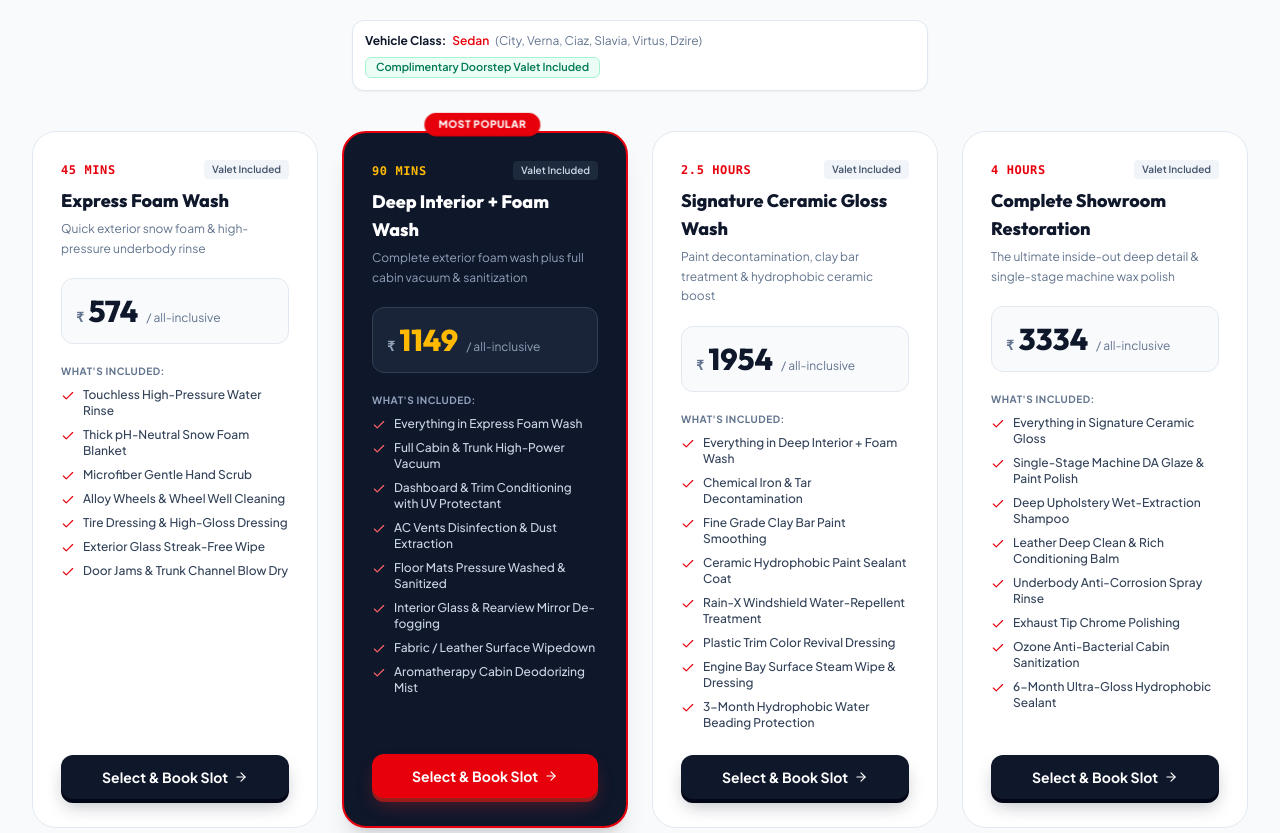
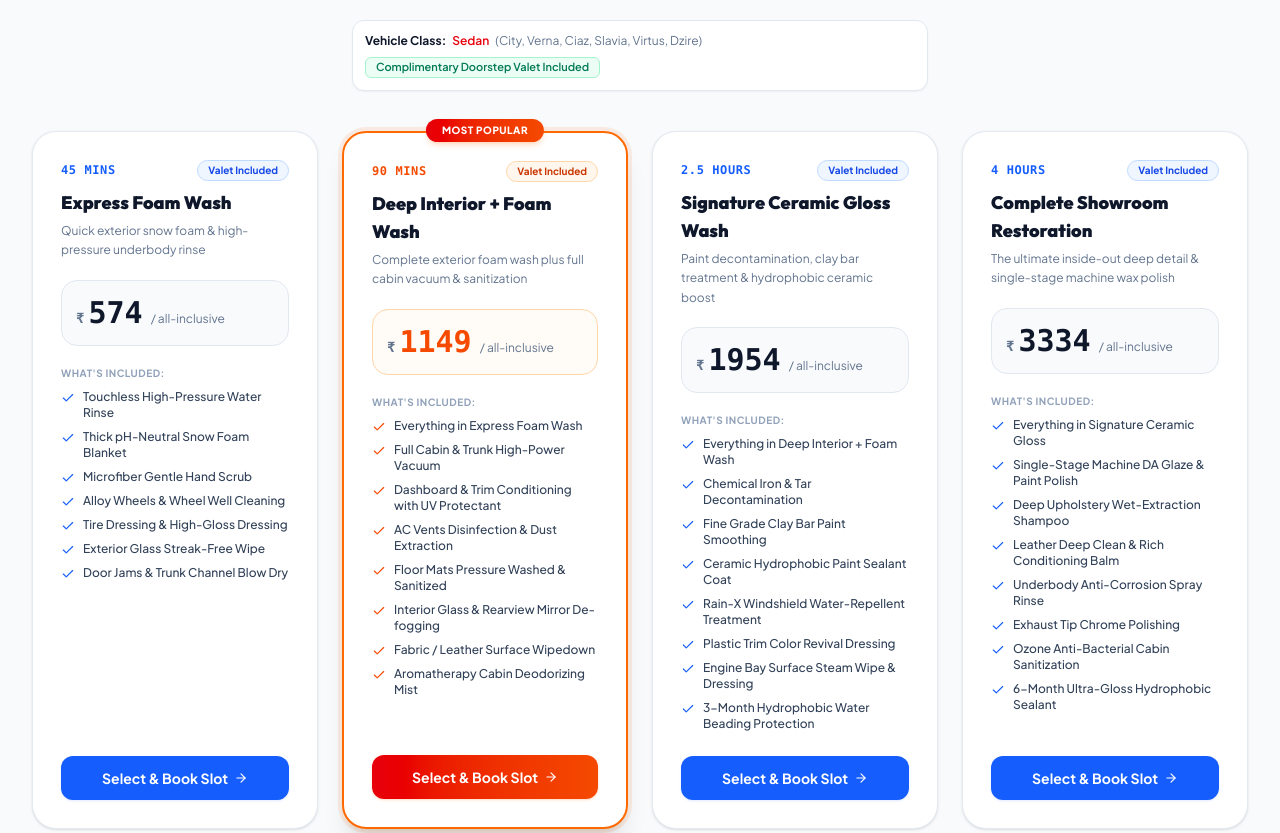
Before and after one commit to naveenkumar-k-arch/SRI-THIRUMALA-FOAM-WASH, a React (Vite) app: page / in a window 1280 px wide. Shown: the part 5520-6353 px from the top of the page. Built offline with nearby package versions, Linux system fonts and the light colour scheme; no server answers.

Commit message:
feat: complete website UI/UX harmonization into bright Orange, Red, Blue, and Pure White brand palette

```diff
--- a/src/App.tsx
+++ b/src/App.tsx
@@ -230,11 +230,11 @@ export function App() {
       return null;
     }
     return (
-      <div className="min-h-screen bg-[#030712]">
+      <div className="min-h-screen bg-slate-50 text-slate-900 font-sans">
         <Suspense
           fallback={
-            <div className="min-h-screen bg-[#030712] flex items-center justify-center text-slate-400 font-mono text-xs">
-              <div className="w-6 h-6 border-2 border-red-500 border-t-transparent rounded-full animate-spin mr-3" />
+            <div className="min-h-screen bg-slate-50 flex items-center justify-center text-slate-700 font-sans text-xs">
+              <div className="w-8 h-8 border-3 border-orange-500 border-t-transparent rounded-full animate-spin mr-3" />
               Loading Booking Engine...
             </div>
           }
--- a/src/components/LocationContact.tsx
+++ b/src/components/LocationContact.tsx
@@ -22,38 +22,40 @@ export const LocationContact: React.FC<LocationContactProps> = ({ onOpenBooking
 
       <div className="max-w-7xl mx-auto px-4 sm:px-6 lg:px-8 relative z-10">
 
-        {/* FINAL PROMPT CTA CARD */}
-        <div className="mb-14 sm:mb-16 rounded-2xl sm:rounded-3xl bg-slate-900 text-white p-7 sm:p-12 shadow-lg border border-slate-800 relative overflow-hidden text-center">
+        {/* FINAL PROMPT CTA CARD (Bright Clean Orange / Red / Blue / White) */}
+        <div className="mb-14 sm:mb-16 rounded-2xl sm:rounded-3xl bg-gradient-to-br from-white via-orange-50/30 to-blue-50/30 text-slate-900 p-7 sm:p-12 shadow-xl border-2 border-orange-200/90 relative overflow-hidden text-center">
 
           <div className="relative z-10 max-w-3xl mx-auto">
-            <div className="inline-flex items-center gap-1.5 px-3 py-1 rounded-full bg-slate-800 border border-slate-700 text-red-400 text-xs font-semibold tracking-wide mb-3">
-              <ShieldCheck className="w-3.5 h-3.5" />
-              <span>DOORSTEP DETAILING SERVICE</span>
+            <div className="inline-flex items-center gap-1.5 px-3.5 py-1 rounded-full bg-blue-50 border border-blue-200 text-blue-700 text-xs font-bold tracking-wide mb-3">
+              <ShieldCheck className="w-3.5 h-3.5 text-blue-600" />
+              <span>DOORSTEP DETAILING SERVICE • KARPUR STUDIO</span>
             </div>
 
-            <h2 className="text-2xl sm:text-4xl md:text-5xl font-extrabold tracking-tight font-['Outfit'] uppercase leading-tight mb-3">
+            <h2 className="text-2xl sm:text-4xl md:text-5xl font-black tracking-tight font-['Outfit'] uppercase leading-tight mb-3 text-slate-900">
               Your Vehicle Deserves <br />
-              <span className="text-red-500">A Proper Foam Wash.</span>
+              <span className="text-transparent bg-clip-text bg-gradient-to-r from-red-600 via-orange-600 to-amber-500">
+                A Proper Foam Wash.
+              </span>
             </h2>
 
-            <p className="text-slate-300 text-xs sm:text-base font-normal max-w-xl mx-auto mb-6">
+            <p className="text-slate-600 text-xs sm:text-base font-medium max-w-xl mx-auto mb-6">
               Reserve your slot today. We'll pick it up, wash it with dense active snow foam, and deliver it back showroom clean.
             </p>
 
             <div className="flex flex-wrap items-center justify-center gap-3">
               <button
                 onClick={onOpenBooking}
-                className="w-full sm:w-auto px-7 py-3.5 bg-red-600 hover:bg-red-700 text-white font-bold text-sm rounded-xl shadow-sm transition-all cursor-pointer flex items-center justify-center gap-2 hover:shadow-md"
+                className="w-full sm:w-auto px-7 py-3.5 bg-gradient-to-r from-red-600 to-orange-600 hover:from-red-500 hover:to-orange-500 text-white font-black text-sm rounded-2xl shadow-md shadow-orange-500/20 transition-all cursor-pointer flex items-center justify-center gap-2"
               >
-                <Calendar className="w-4 h-4 text-red-200" />
+                <Calendar className="w-4 h-4 text-white" />
                 <span>BOOK A WASH</span>
               </button>
 
               <a
                 href={`tel:${COMPANY_INFO.phone}`}
-                className="w-full sm:w-auto px-6 py-3.5 bg-slate-800 hover:bg-slate-700 text-white font-bold text-sm rounded-xl border border-slate-700 transition-all flex items-center justify-center gap-2"
+                className="w-full sm:w-auto px-6 py-3.5 bg-blue-600 hover:bg-blue-500 text-white font-bold text-sm rounded-2xl shadow-md shadow-blue-600/20 transition-all flex items-center justify-center gap-2"
               >
-                <PhoneCall className="w-4 h-4 text-slate-300" />
+                <PhoneCall className="w-4 h-4 text-white" />
                 <span>CALL NOW</span>
               </a>
 
@@ -61,9 +63,9 @@ export const LocationContact: React.FC<LocationContactProps> = ({ onOpenBooking
                 href={COMPANY_INFO.googleMapsUrl}
                 target="_blank"
                 rel="noopener noreferrer"
-                className="w-full sm:w-auto px-6 py-3.5 bg-slate-800 hover:bg-slate-700 text-white font-bold text-sm rounded-xl border border-slate-700 transition-all flex items-center justify-center gap-2 cursor-pointer"
+                className="w-full sm:w-auto px-6 py-3.5 bg-white hover:bg-slate-100 text-slate-800 font-bold text-sm rounded-2xl border border-slate-200 shadow-sm transition-all flex items-center justify-center gap-2 cursor-pointer"
               >
-                <Navigation className="w-4 h-4 text-slate-300" />
+                <Navigation className="w-4 h-4 text-blue-600" />
                 <span>DIRECTIONS</span>
               </a>
             </div>
--- a/src/components/ServicesPricing.tsx
+++ b/src/components/ServicesPricing.tsx
@@ -105,56 +105,56 @@ export const ServicesPricing: React.FC<ServicesPricingProps> = ({ onSelectServic
             return (
               <div
                 key={pkg.id}
-                className={`relative rounded-2xl sm:rounded-3xl p-6 sm:p-7 flex flex-col justify-between cursor-default ${
+                className={`relative rounded-2xl sm:rounded-3xl p-6 sm:p-7 flex flex-col justify-between cursor-default transition-all duration-200 ${
                   isPopular
-                    ? 'bg-slate-900 text-white border-2 border-red-600 shadow-xl card-3d-dark z-10'
-                    : 'bg-white border border-slate-200 text-slate-900 card-3d'
+                    ? 'bg-white text-slate-900 border-2 border-orange-500 shadow-xl ring-4 ring-orange-500/10 z-10'
+                    : 'bg-white border border-slate-200/90 text-slate-900 shadow-sm hover:shadow-md hover:border-blue-300'
                 }`}
               >
                 {/* Popular Badge */}
                 {isPopular && (
-                  <div className="absolute -top-3.5 left-1/2 -translate-x-1/2 px-3.5 py-1 rounded-full bg-red-600 text-white font-extrabold text-[10px] uppercase tracking-wider shadow-sm depth-pop">
+                  <div className="absolute -top-3.5 left-1/2 -translate-x-1/2 px-4 py-1 rounded-full bg-gradient-to-r from-red-600 to-orange-600 text-white font-black text-[10px] uppercase tracking-wider shadow-md shadow-orange-500/20">
                     MOST POPULAR
                   </div>
                 )}
 
                 <div>
                   <div className="flex items-center justify-between mb-2">
-                    <span className={`text-xs font-bold uppercase tracking-wider font-mono ${isPopular ? 'text-amber-400' : 'text-red-600'}`}>
+                    <span className={`text-xs font-bold uppercase tracking-wider font-mono ${isPopular ? 'text-orange-600 font-black' : 'text-blue-600'}`}>
                       {pkg.duration}
                     </span>
-                    <span className={`text-[10px] font-semibold px-2 py-0.5 rounded ${isPopular ? 'bg-slate-800 text-slate-300' : 'bg-slate-100 text-slate-600'}`}>
+                    <span className={`text-[10px] font-bold px-2.5 py-0.5 rounded-full ${isPopular ? 'bg-orange-50 text-orange-700 border border-orange-200' : 'bg-blue-50 text-blue-700 border border-blue-200'}`}>
                       Valet Included
                     </span>
                   </div>
 
-                  <h3 className={`text-lg font-extrabold font-['Outfit'] mt-1 ${isPopular ? 'text-white' : 'text-slate-900'}`}>
+                  <h3 className="text-lg font-black font-['Outfit'] mt-1 text-slate-900">
                     {pkg.name}
                   </h3>
 
-                  <p className={`text-xs mt-1 min-h-[32px] leading-relaxed ${isPopular ? 'text-slate-400' : 'text-slate-500'}`}>
+                  <p className="text-xs mt-1 min-h-[32px] leading-relaxed text-slate-500">
                     {pkg.tagline}
                   </p>
 
                   {/* Price Block */}
-                  <div className={`my-5 p-3.5 rounded-xl border flex items-baseline gap-1 depth-pop ${
-                    isPopular ? 'bg-slate-800/80 border-slate-700' : 'bg-slate-50 border-slate-200'
+                  <div className={`my-5 p-3.5 rounded-2xl border flex items-baseline gap-1 ${
+                    isPopular ? 'bg-orange-50/50 border-orange-200' : 'bg-slate-50 border-slate-200'
                   }`}>
-                    <span className={`text-sm font-bold font-mono ${isPopular ? 'text-slate-400' : 'text-slate-500'}`}>₹</span>
-                    <span className={`text-3xl font-extrabold font-['Outfit'] ${isPopular ? 'text-amber-400' : 'text-slate-900'}`}>
+                    <span className="text-sm font-bold font-mono text-slate-500">₹</span>
+                    <span className={`text-3xl font-black font-['Outfit'] font-mono ${isPopular ? 'text-orange-600' : 'text-slate-900'}`}>
                       {price}
                     </span>
-                    <span className={`text-xs ml-1 ${isPopular ? 'text-slate-400' : 'text-slate-500'}`}>/ all-inclusive</span>
+                    <span className="text-xs ml-1 text-slate-500">/ all-inclusive</span>
                   </div>
 
                   {/* Features List */}
                   <div className="space-y-2 text-left mb-6">
-                    <p className={`text-[10px] font-bold uppercase tracking-wider ${isPopular ? 'text-slate-400' : 'text-slate-500'}`}>
+                    <p className="text-[10px] font-bold uppercase tracking-wider text-slate-400">
                       What's Included:
                     </p>
                     {pkg.features.map((feat, idx) => (
-                      <div key={idx} className={`flex items-start gap-2 text-xs font-medium ${isPopular ? 'text-slate-300' : 'text-slate-700'}`}>
-                        <Check className={`w-3.5 h-3.5 flex-shrink-0 mt-0.5 ${isPopular ? 'text-red-400' : 'text-red-600'}`} />
+                      <div key={idx} className="flex items-start gap-2 text-xs font-medium text-slate-700">
+                        <Check className={`w-3.5 h-3.5 flex-shrink-0 mt-0.5 ${isPopular ? 'text-orange-600' : 'text-blue-600'}`} />
                         <span>{feat}</span>
                       </div>
                     ))}
@@ -164,10 +164,10 @@ export const ServicesPricing: React.FC<ServicesPricingProps> = ({ onSelectServic
                 {/* Card CTA */}
                 <button
                   onClick={() => handleBookPackage(pkg.id)}
-                  className={`w-full py-3 rounded-xl font-bold text-xs sm:text-sm cursor-pointer flex items-center justify-center gap-1.5 ${
+                  className={`w-full py-3 rounded-xl font-bold text-xs sm:text-sm cursor-pointer flex items-center justify-center gap-1.5 shadow-sm transition-all ${
                     isPopular
-                      ? 'bg-red-600 hover:bg-red-700 text-white tactile-btn'
-                      : 'bg-slate-900 hover:bg-slate-800 text-white tactile-dark-btn'
+                      ? 'bg-gradient-to-r from-red-600 to-orange-600 hover:from-red-500 hover:to-orange-500 text-white shadow-md shadow-orange-500/20'
+                      : 'bg-blue-600 hover:bg-blue-500 text-white shadow-blue-600/10'
                   }`}
                 >
                   <span>Select & Book Slot</span>
```
